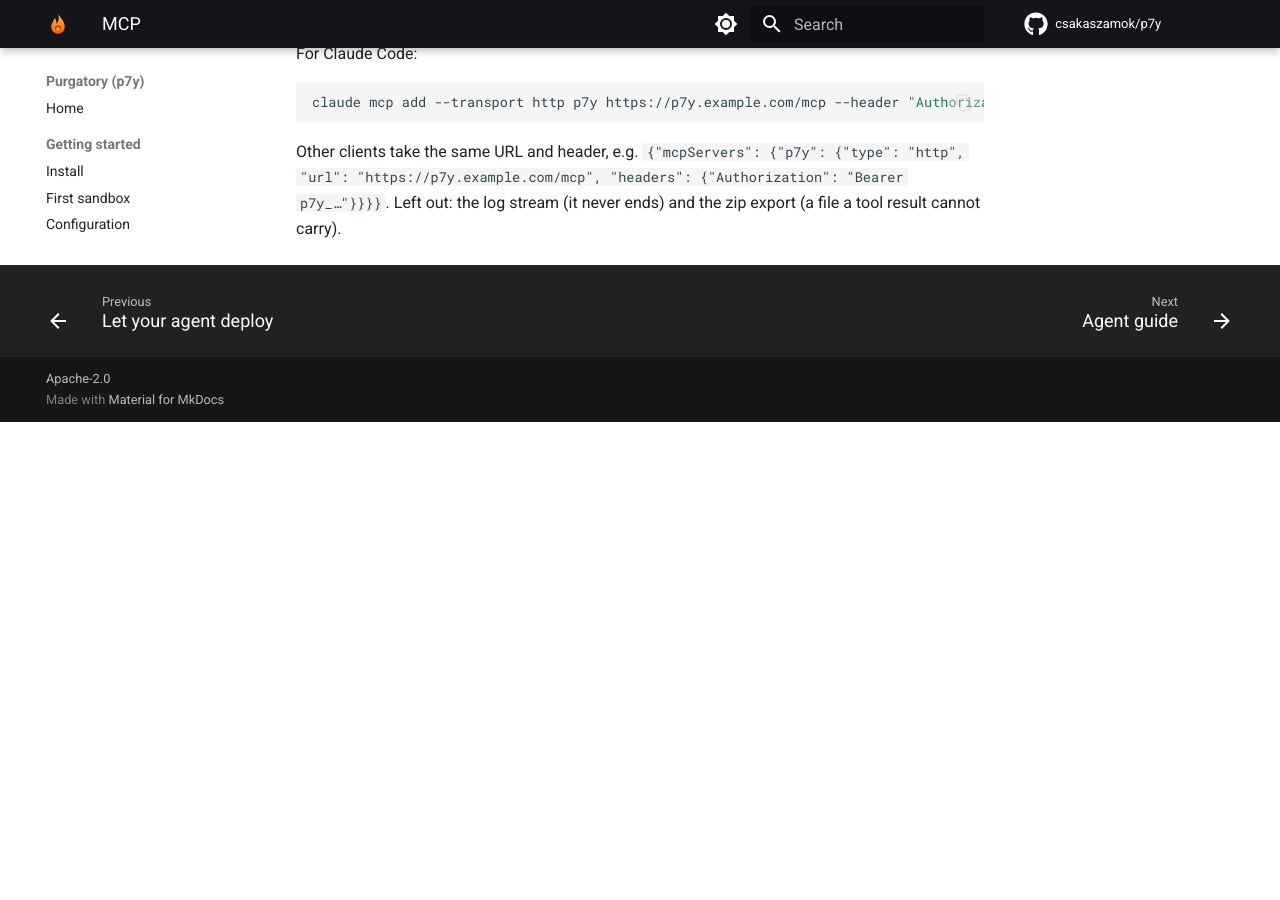
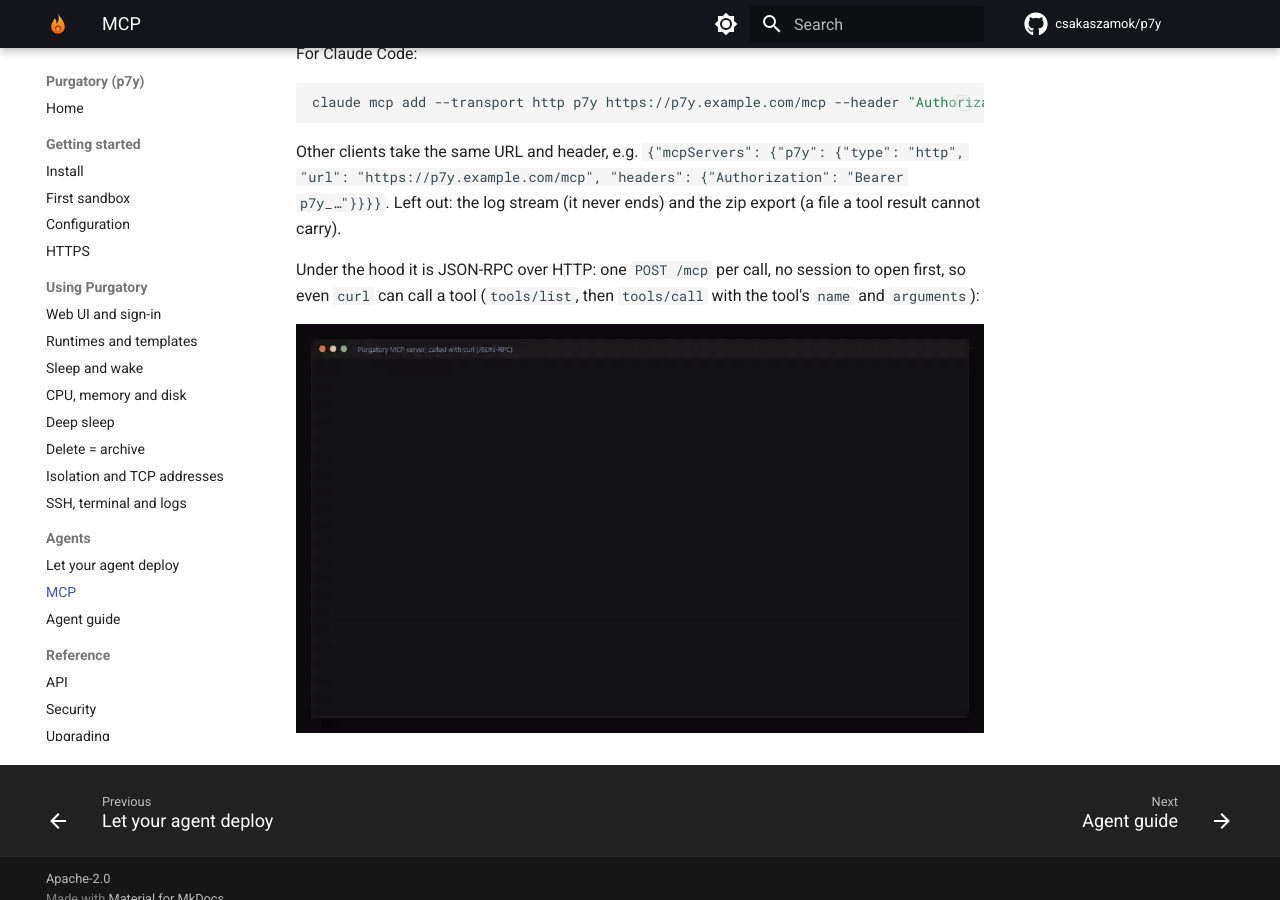
Before and after one commit to csakaszamok/p7y, an MkDocs documentation site: the page built from docs/mcp.md, in a window 1280 px wide and 900 px high, scrolled down 740 px. Built offline with MkDocs 1.6.1 and Material for MkDocs 9.7.7, drawn with Linux system fonts in a browser that asks for light colours; comment, search, counter and statistics services are not loaded; the version menu is left out; before the commit the page ends 1162 px from its top, so only the background shows below that.

Commit message:
Demo GIF: the MCP server called with curl (JSON-RPC)
Co-Authored-By: Claude Opus 5.5 (1M context) <noreply@anthropic.com>

````diff
--- a/docs/mcp.md
+++ b/docs/mcp.md
@@ -11,3 +11,7 @@ claude mcp add --transport http p7y https://p7y.example.com/mcp --header "Author
 ```
 
 Other clients take the same URL and header, e.g. `{"mcpServers": {"p7y": {"type": "http", "url": "https://p7y.example.com/mcp", "headers": {"Authorization": "Bearer p7y_…"}}}}`. Left out: the log stream (it never ends) and the zip export (a file a tool result cannot carry).
+
+Under the hood it is JSON-RPC over HTTP: one `POST /mcp` per call, no session to open first, so even `curl` can call a tool (`tools/list`, then `tools/call` with the tool's `name` and `arguments`):
+
+![The MCP server called with curl: tools/list, then create_sandbox, in real time](media/mcp-rpc.gif)
````
Also changed, not shown: docs/media/mcp-rpc.gif (added).
